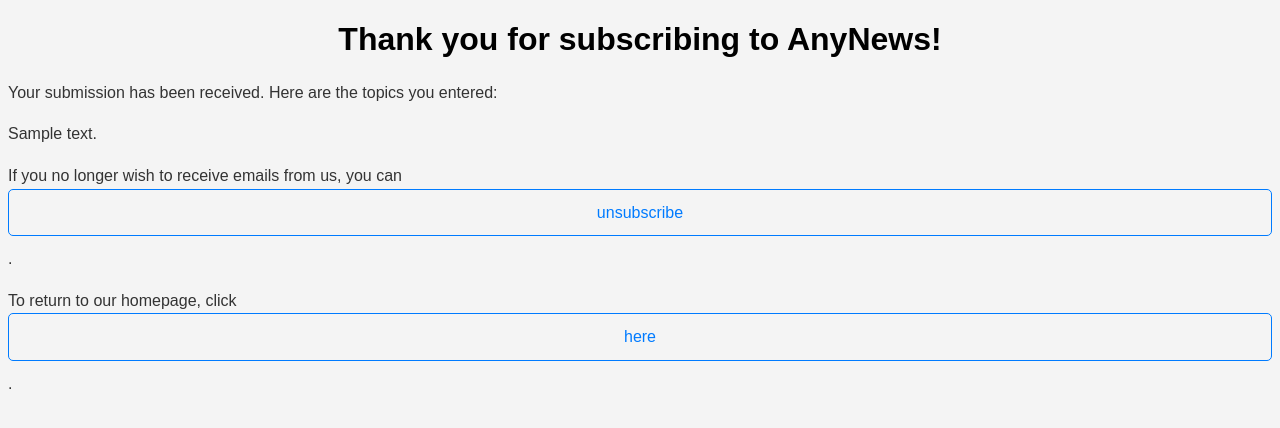
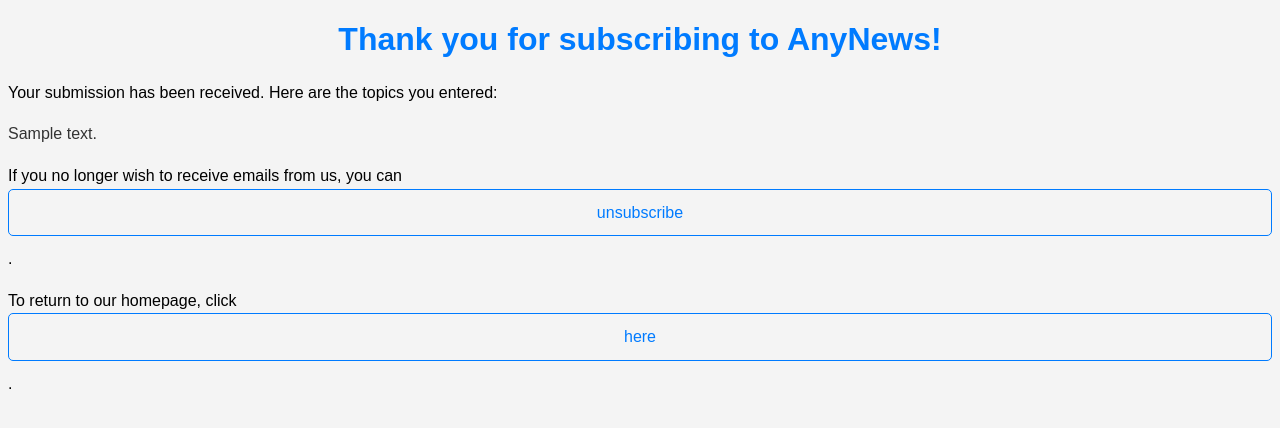
Before and after one commit to Chuck919/HACKKU24, a Flask app: template templates/email_content.html in a window 1280 px wide. Shown: the top 428 px of the page. Run offline with Flask 3, Linux system fonts and the light colour scheme; the template is opened without the code that fills it: most values are stand-ins (such as "Sample title", 1, 10 or a date in 2020).

Commit message:
touching things up

```diff
--- a/templates/email_content.html
+++ b/templates/email_content.html
@@ -7,10 +7,10 @@
     <link rel="stylesheet" href="{{ url_for('static', filename='style.css') }}">
 </head>
 <body>
-    <h1>Thank you for subscribing to AnyNews!</h1>
-    <p>Your submission has been received. Here are the topics you entered:</p>
+    <h1 style="color: #007bff;">Thank you for subscribing to AnyNews!</h1>
+    <p style="color: black;"> Your submission has been received. Here are the topics you entered:</p>
     <p>{{ text }}</p>
-    <p>If you no longer wish to receive emails from us, you can <a href="{{ unsubscribe_link }}">unsubscribe</a>.</p>
-    <p>To return to our homepage, click <a href="{{ homepage_link }}">here</a>.</p>
+    <p style="color: black;">If you no longer wish to receive emails from us, you can <a href="{{ unsubscribe_link }}">unsubscribe</a>.</p>
+    <p style="color: black;">To return to our homepage, click <a href="{{ homepage_link }}">here</a>.</p>
 </body>
 </html>
--- a/templates/index.html
+++ b/templates/index.html
@@ -9,7 +9,7 @@
 </head>
 <body>
     <div class="container">
-        <h1>Any News</h1>
+        <h1 style="color: #007bff;">Any News</h1>
         <h3>Get ANY news updates you want, everyday, ALL the time.</h3>
         <h2>New and Returning Users: Enter your email to get started</h2>
 
```
